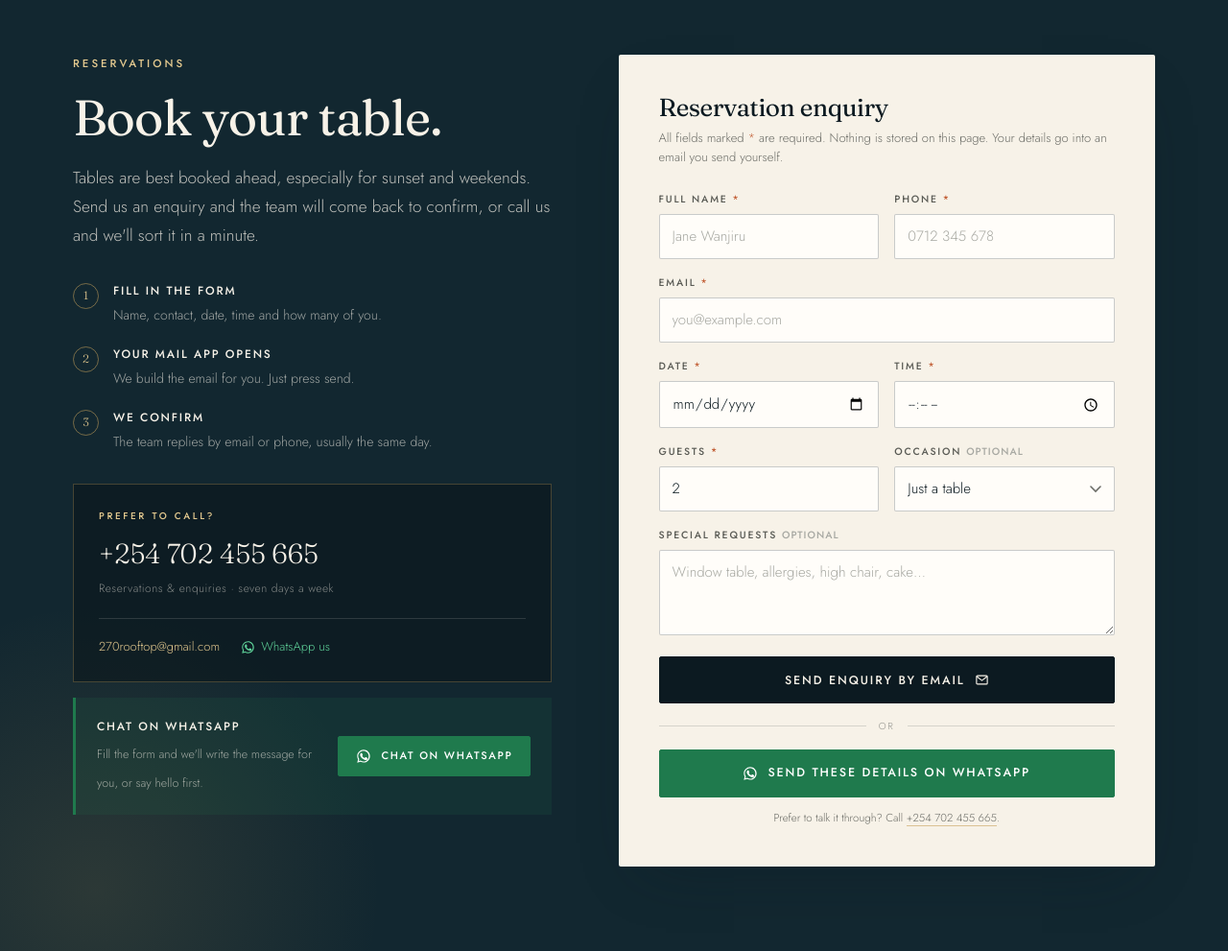
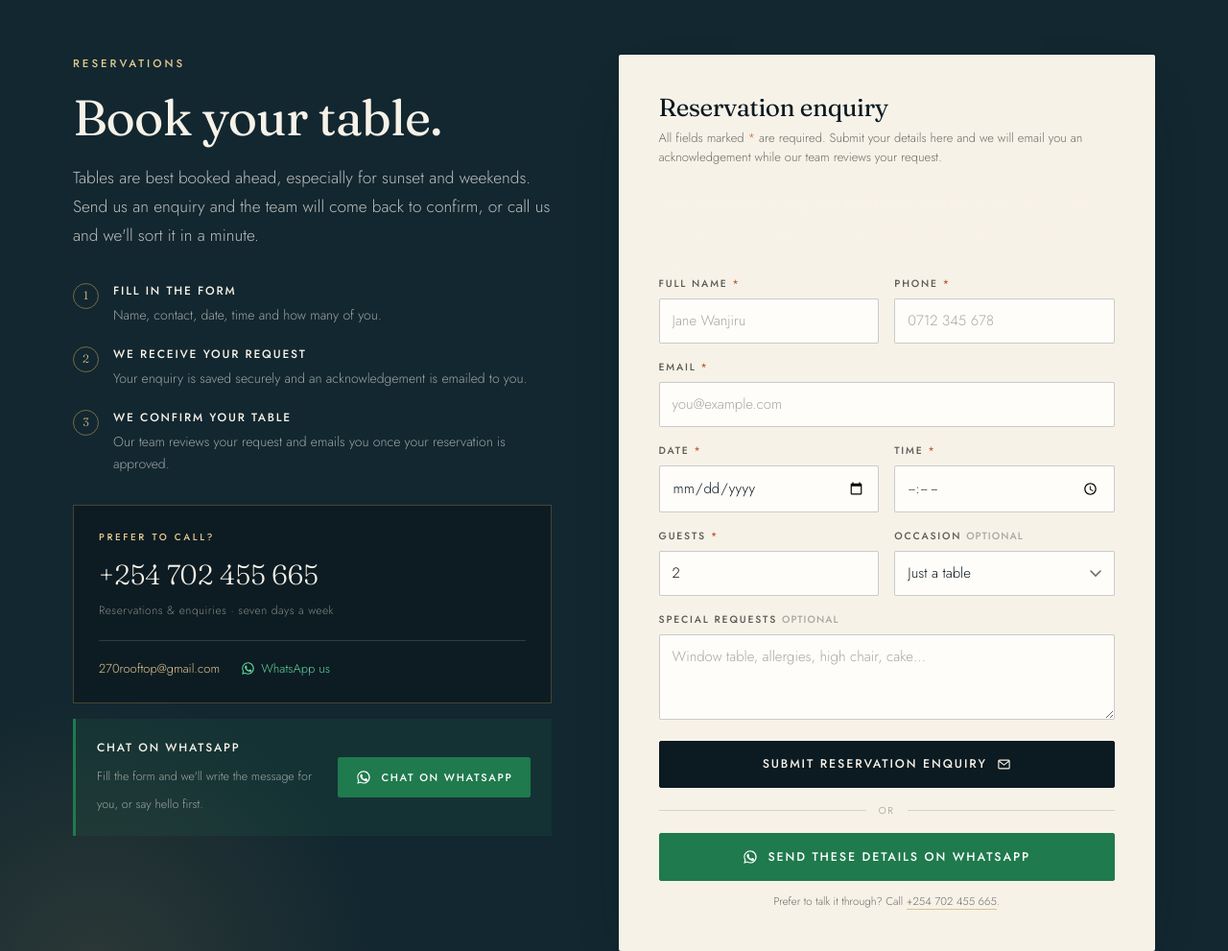
Before and after one commit to JKigaa/270-rooftop, a plain HTML site: page index.html in a window 1280 px wide. Shown: the part 9820-10811 px from the top of the page at 96% size. Drawn offline with Linux system fonts and the light colour scheme.

Commit message:
Update reservation form submission guidance

```diff
--- a/index.html
+++ b/index.html
@@ -671,8 +671,8 @@ sweep(document)})();</script>
 
       <ol class="steps rv d2">
         <li><span class="n">1</span><div><strong>Fill in the form</strong><p>Name, contact, date, time and how many of you.</p></div></li>
-        <li><span class="n">2</span><div><strong>Your mail app opens</strong><p>We build the email for you. Just press send.</p></div></li>
-        <li><span class="n">3</span><div><strong>We confirm</strong><p>The team replies by email or phone, usually the same day.</p></div></li>
+        <li><span class="n">2</span><div><strong>We receive your request</strong><p>Your enquiry is saved securely and an acknowledgement is emailed to you.</p></div></li>
+        <li><span class="n">3</span><div><strong>We confirm your table</strong><p>Our team reviews your request and emails you once your reservation is approved.</p></div></li>
       </ol>
 
       <div class="callbox rv d3">
@@ -702,11 +702,16 @@ sweep(document)})();</script>
 
     <div class="form-card rv d1">
       <h3>Reservation enquiry</h3>
-      <p class="fsub">All fields marked <span style="color:var(--ember)">*</span> are required. Nothing is stored on this page. Your details go into an email you send yourself.</p>
+      <p class="fsub">All fields marked <span style="color:var(--ember)">*</span> are required. Submit your details here and we will email you an acknowledgement while our team reviews your request.</p>
 
       <div class="form-alert" id="formAlert" role="alert" aria-live="assertive">
         <strong>Please check the highlighted fields.</strong>
-        <span id="alertDetail">Some details are missing or need correcting before we can build your email.</span>
+        <span id="alertDetail">Some details are missing or need correcting before we can submit your enquiry.</span>
+      </div>
+
+      <div class="form-success" id="formSuccess" role="status" aria-live="polite">
+        <strong>Your reservation request has been received.</strong>
+        <span id="successDetail">We have emailed you an acknowledgement. Your table is not confirmed until our team approves the request.</span>
       </div>
 
       <form id="resForm" novalidate>
@@ -773,7 +778,7 @@ sweep(document)})();</script>
 
         <div class="form-foot">
           <button type="submit" class="btn btn-solid btn-block">
-            Send enquiry by email
+            Submit reservation enquiry
             <svg width="15" height="15" viewBox="0 0 24 24" fill="none" stroke="currentColor" stroke-width="1.8" aria-hidden="true"><path d="M4 4h16v16H4z" opacity="0"/><path d="M3 6.5A1.5 1.5 0 014.5 5h15A1.5 1.5 0 0121 6.5v11a1.5 1.5 0 01-1.5 1.5h-15A1.5 1.5 0 013 17.5v-11z"/><path d="M3.5 6.5L12 13l8.5-6.5"/></svg>
           </button>
           <div class="or-line">or</div>
```
